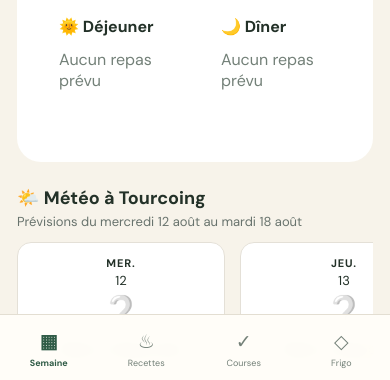
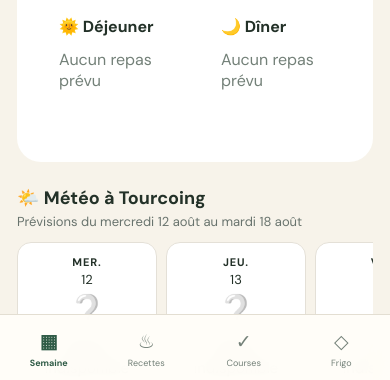
Before and after one commit to acboileau-lgtm/mijote, a website with bundled scripts: page index.html in a window 390 px wide. Shown: the part 462-842 px from the top of the page. Built offline with nearby package versions, Linux system fonts and the light colour scheme; some packages are replaced by stand-ins of ours; no server answers; the database is empty.

Commit message:
fix: aligner largeur meteo et repas

```diff
--- a/styles.css
+++ b/styles.css
@@ -2353,14 +2353,14 @@ dialog form {
 
     .weather-cards {
         display: grid !important;
-        grid-template-columns: repeat(7, 208px) !important;
-        gap: 15px !important;
+        grid-template-columns: repeat(7, 140px) !important;
+        gap: 9px !important;
         width: max-content !important;
         overflow-x: visible !important;
     }
 
     .weather-card {
-        width: 208px !important;
+        width: 140px !important;
         box-sizing: border-box;
     }
 
```
